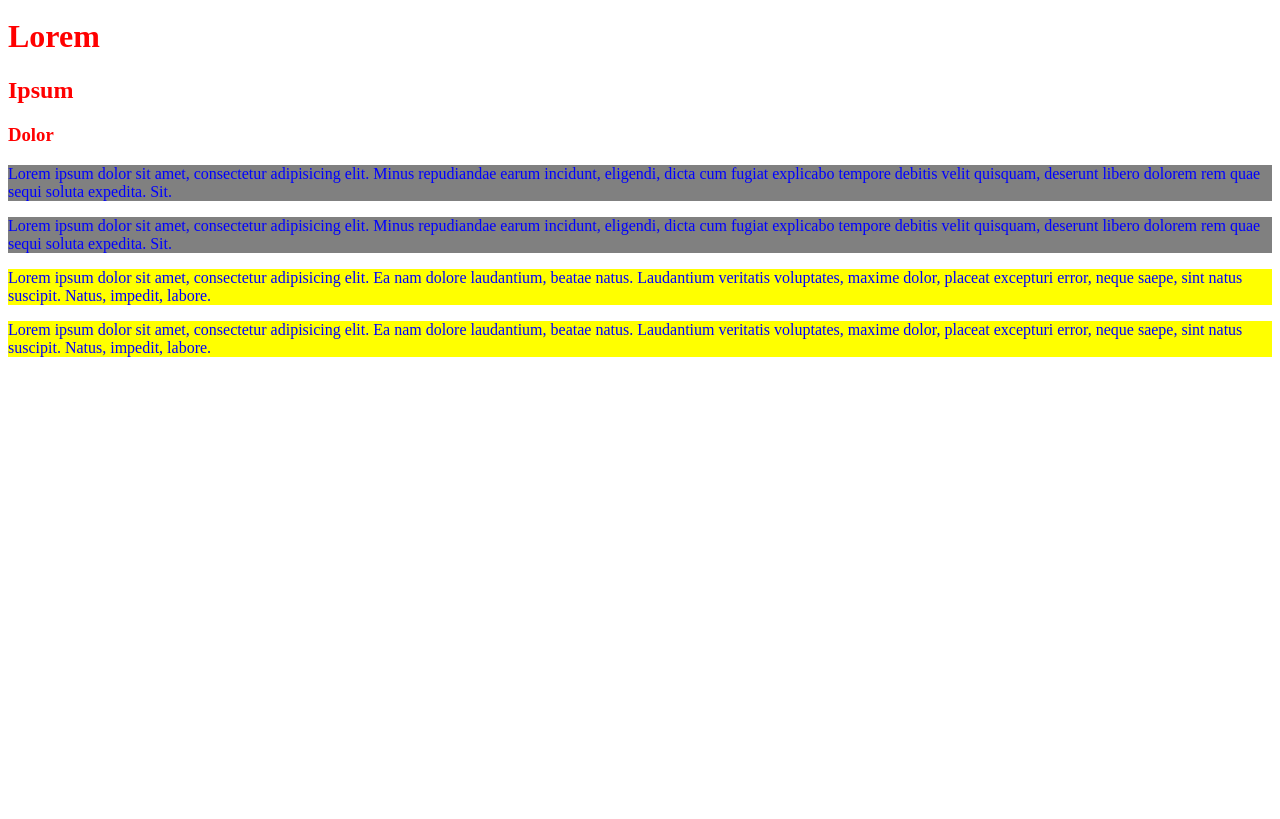
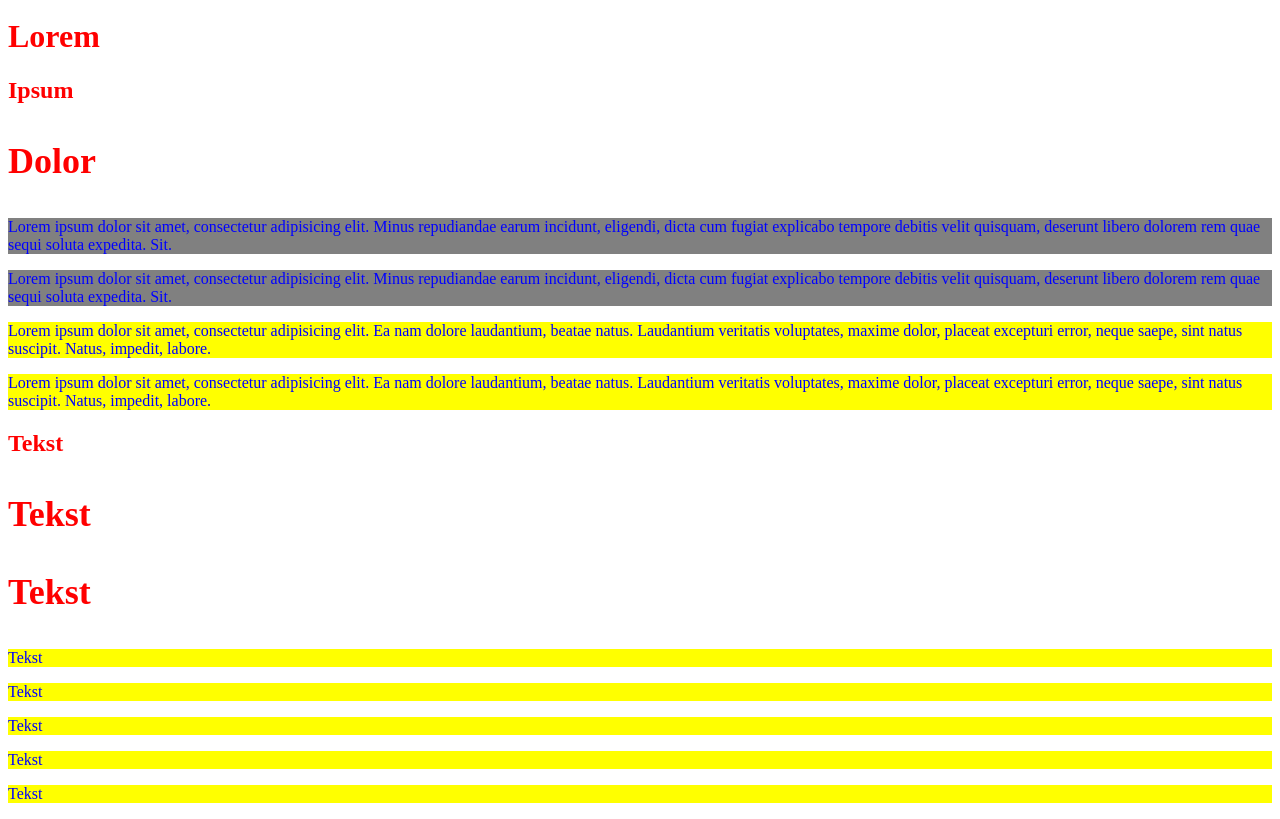
Before and after one commit to tpielaszkiewicz/css_wstep, a plain HTML site: page index.html in a window 1280 px wide. Shown: the part 1303-2122 px from the top of the page. Before the commit the page ends 1676 px from the top, so only its background shows below. Drawn offline with Linux system fonts and the light colour scheme.

Commit message:
css ostatnia wersja

```diff
--- a/css/style.css
+++ b/css/style.css
@@ -31,7 +31,16 @@ h3 {
     background-color: gray;
 }
 
-/*rodzenstwo*/
-.child ul + li{
-    font-size: 28 px;
+.wykluczajacy p:not(.not){
+    background-color: 40px;
+
 }
+/* bezposrednie rodzenstwo*/
+h2 + h3{
+    font-size: 36px;
+}
+
+/* selektor rodzenstwa*/
+.rodzenstwo h2 ~ h3{
+    font-size: 36px;
+}
--- a/index.html
+++ b/index.html
@@ -63,6 +63,21 @@
     </div>
 </div>
 
+<!--selektor bliskiego rodzenstwa -->
+<!--div klasy child  z lista z 5 elementami list z linkami-->
+<div class="rodzenstwo">
+        <h2>Tekst</h2>
+        <h3>Tekst</h3>
+        <h3>Tekst</h3>
+</div>
+<!--Selektor wykluczajacy-->
+<div class="wykluczajacy">
+    <p>Tekst</p>
+    <p>Tekst</p>
+    <p>Tekst</p>
+    <p class="not">Tekst</p>
+    <p>Tekst</p>
+</div>
 
 </body>
 
```
